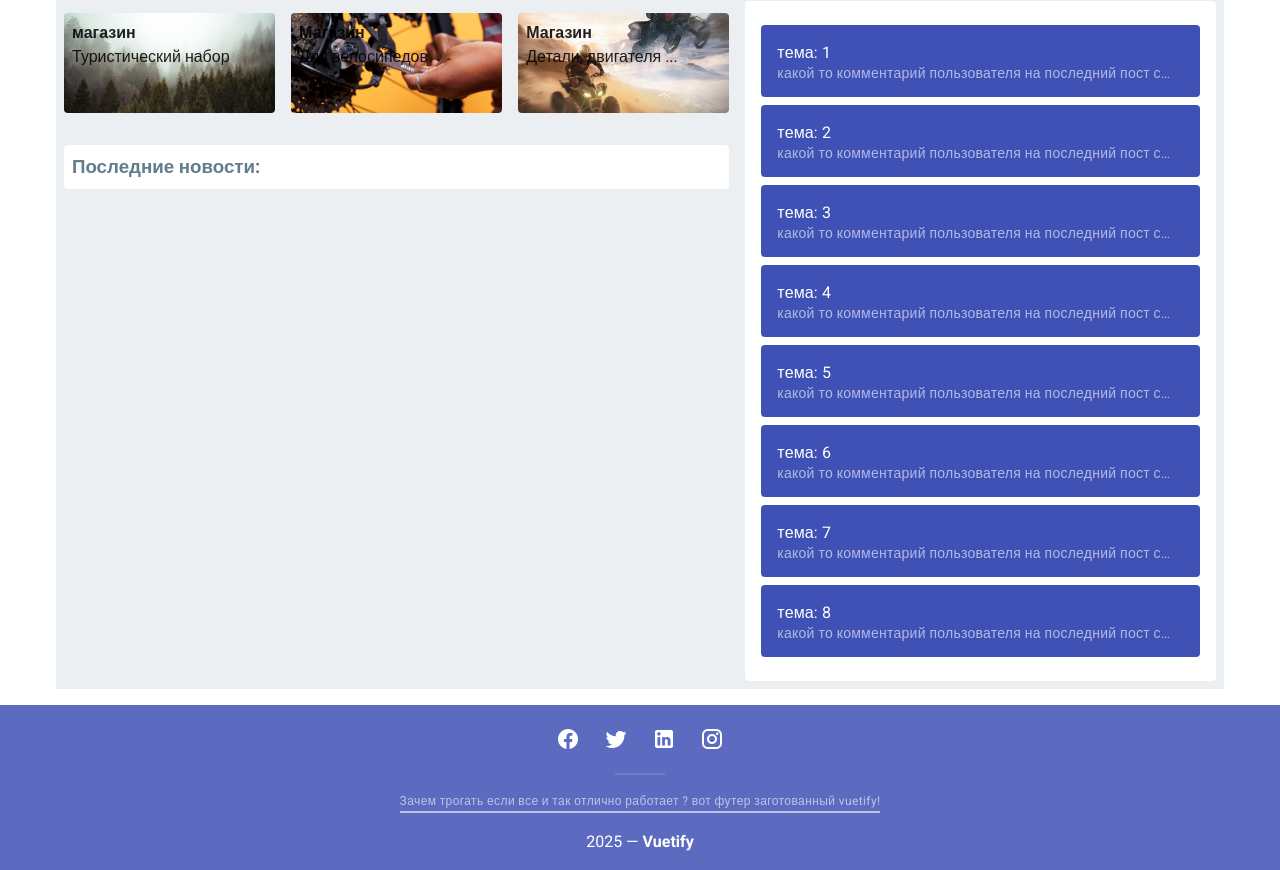
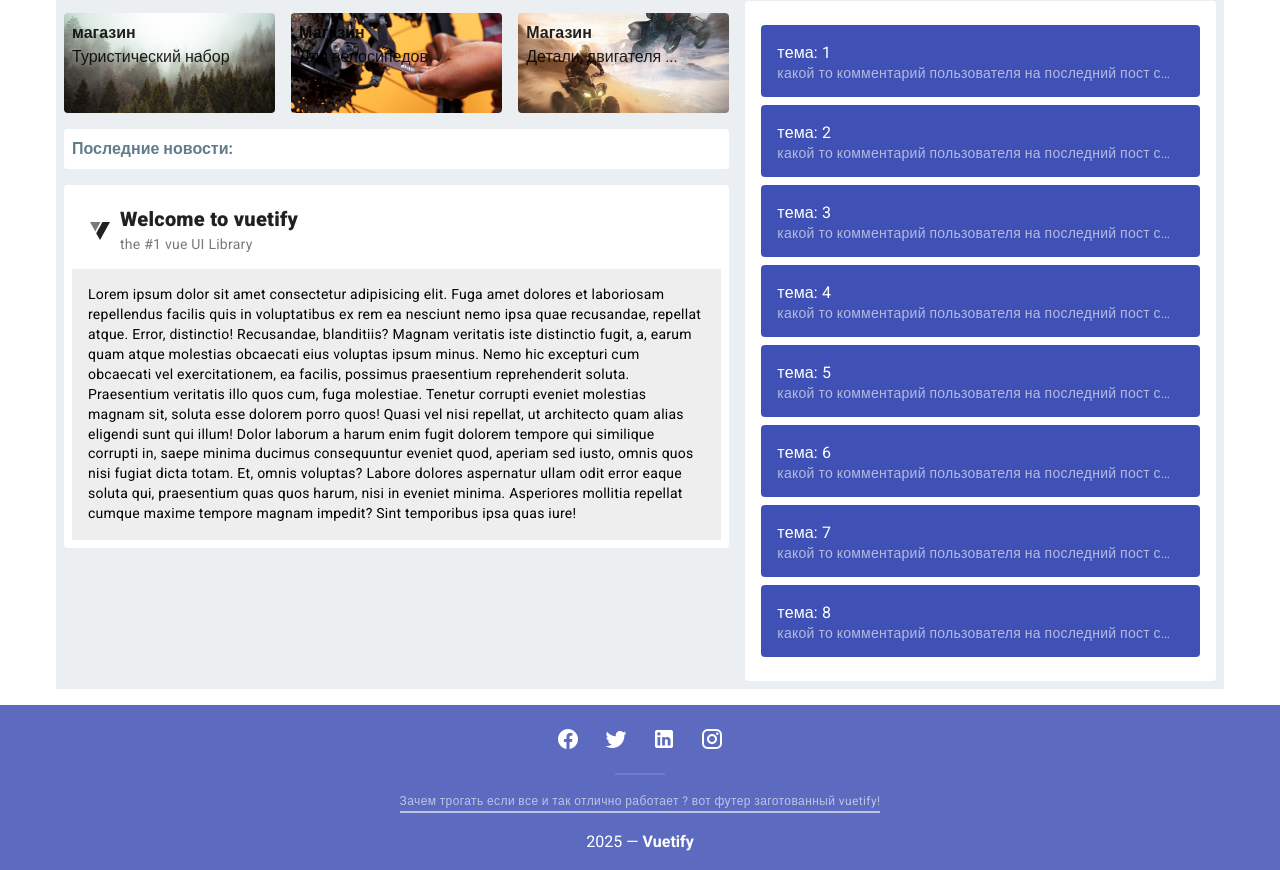
Before and after one commit to Viacheslav1998/world-extreame, a Vue app in the folder frontend/: page / in a window 1280 px wide. Shown: the part 879-1749 px from the top of the page. Built offline with nearby package versions, Linux system fonts and the light colour scheme.

Commit message:
feat: v-card

```diff
--- a/frontend/src/pages/Home.vue
+++ b/frontend/src/pages/Home.vue
@@ -26,12 +26,29 @@
             </v-sheet>
           </v-col>
         </v-row>
-        <v-row>
-          <div class="spacer pa-1 ma-1"></div>
+        <v-sheet class="pa-2 ma-2 rounded text-blue-grey">
+          <h4>Последние новости:</h4>
+        </v-sheet>
+        <v-row no-gutters>
+          <v-card
+            class=" pa-2 ma-2"
+            prepend-icon="$vuetify"
+            subtitle="the #1 vue UI Library"
+            flat
+          >
+            <template v-slot:title>
+              <span class="font-weight-black">Welcome to vuetify</span>
+            </template>
+
+            <v-card-text class="bg-surface-light pt-4">
+              Lorem ipsum dolor sit amet consectetur adipisicing elit. Fuga amet dolores et laboriosam repellendus facilis quis in voluptatibus ex rem ea nesciunt nemo ipsa quae recusandae, repellat atque. Error, distinctio!
+              Recusandae, blanditiis? Magnam veritatis iste distinctio fugit, a, earum quam atque molestias obcaecati eius voluptas ipsum minus. Nemo hic excepturi cum obcaecati vel exercitationem, ea facilis, possimus praesentium reprehenderit soluta.
+              Praesentium veritatis illo quos cum, fuga molestiae. Tenetur corrupti eveniet molestias magnam sit, soluta esse dolorem porro quos! Quasi vel nisi repellat, ut architecto quam alias eligendi sunt qui illum!
+              Dolor laborum a harum enim fugit dolorem tempore qui similique corrupti in, saepe minima ducimus consequuntur eveniet quod, aperiam sed iusto, omnis quos nisi fugiat dicta totam. Et, omnis voluptas?
+              Labore dolores aspernatur ullam odit error eaque soluta qui, praesentium quas quos harum, nisi in eveniet minima. Asperiores mollitia repellat cumque maxime tempore magnam impedit? Sint temporibus ipsa quas iure!
+            </v-card-text>
+          </v-card>
         </v-row>
-        <v-sheet class="pa-2 ma-2 rounded text-blue-grey">
-          <h3>Последние новости:</h3>
-        </v-sheet>
       </v-col>
       <!-- right side -->
       <v-col>
```
